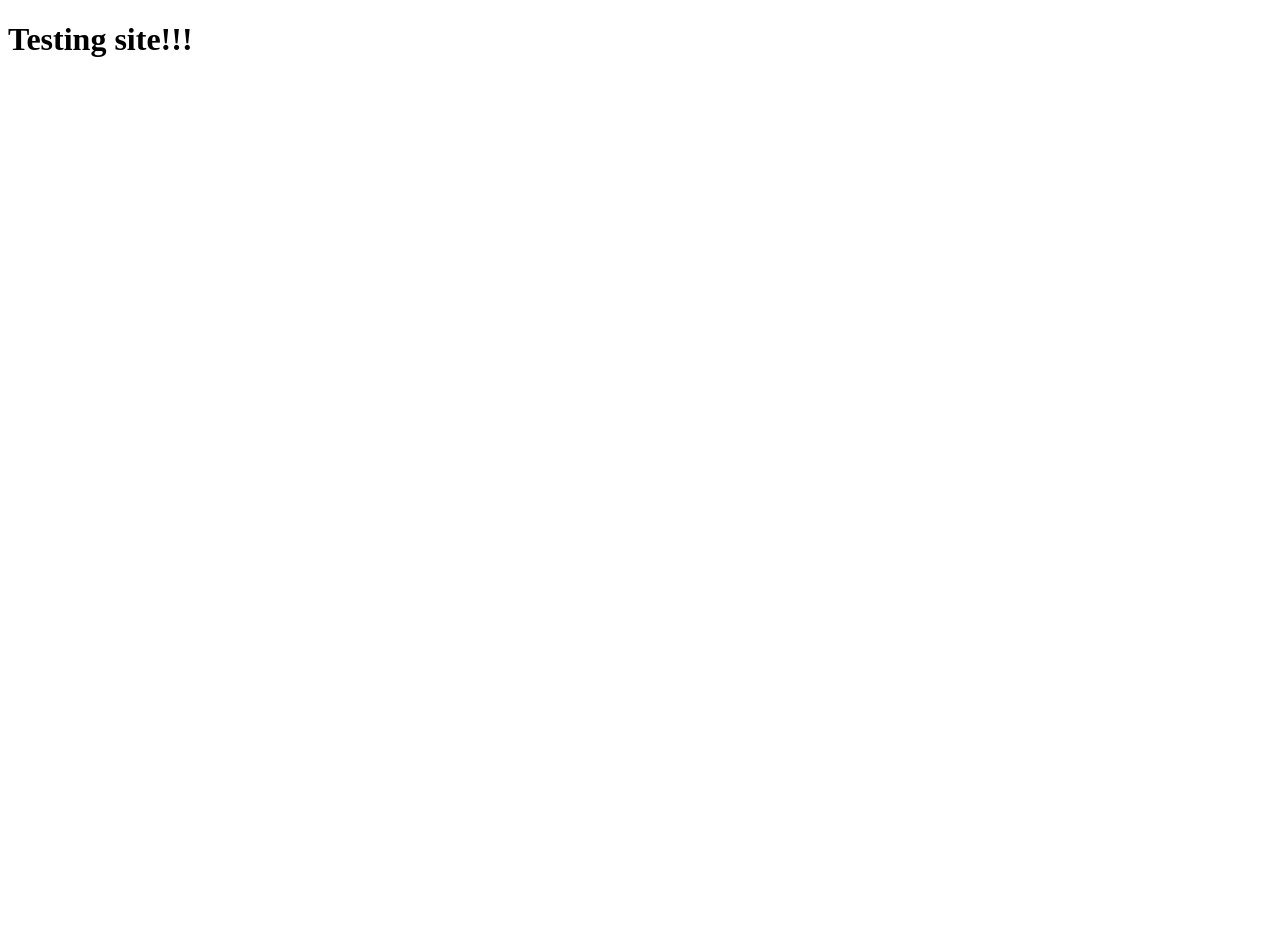
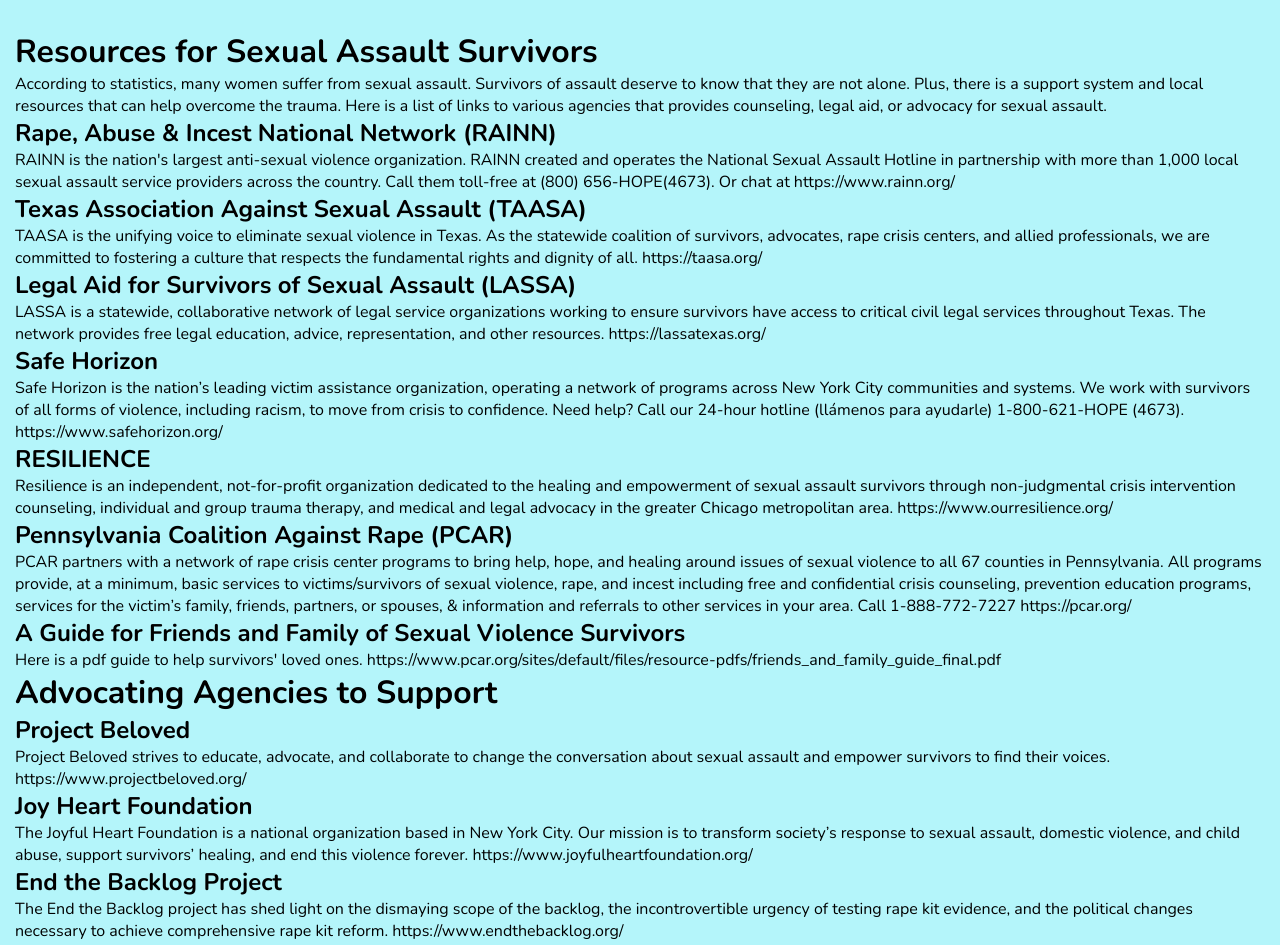
Before and after one commit to Esagecc/Resources_for_Sexual_Assault_Survivors, a plain HTML site: page index.html in a window 1280 px wide. Before the commit the page ends 800 px from the top, so only its background shows below. Drawn offline with nearby package versions, Linux system fonts and the light colour scheme.

Commit message:
adding text to the site

```diff
--- a/index.html
+++ b/index.html
@@ -5,8 +5,124 @@
     <meta http-equiv="X-UA-Compatible" content="IE=edge">
     <meta name="viewport" content="width=device-width, initial-scale=1.0">
     <title>Resources for Sexual Assault's Survivor</title>
+    <link rel="stylesheet" href="style.css">
 </head>
 <body>
-    <h1>Testing site!!!</h1>
+    <header>
+
+    </header>
+    <main>
+        <h1>Resources for Sexual Assault Survivors</h1>
+
+        <div class="">
+
+            <p class="intro-text">
+                According to statistics, many women suffer from sexual assault. Survivors of assault deserve to know that they are not alone. Plus, there is a support system and local resources that can help overcome the trauma. Here is a list of links to various agencies that provides counseling, legal aid, or advocacy for sexual assault.
+            </p>
+
+        <h2>
+           Rape, Abuse & Incest National Network (RAINN)
+        </h2>
+
+        <p class="text">
+            RAINN is the nation's largest anti-sexual violence organization. RAINN created and operates the National Sexual Assault Hotline in partnership with more than 1,000 local sexual assault service providers across the country.
+            Call them toll-free at (800) 656-HOPE(4673). Or chat at https://www.rainn.org/
+        </p>
+
+        <h2>
+            Texas Association Against Sexual Assault (TAASA)
+        </h2>
+
+        <p class="text">
+            TAASA is the unifying voice to eliminate sexual violence in Texas. As the statewide coalition of survivors, advocates, rape crisis centers, and allied professionals, we are committed to fostering a culture that respects the fundamental rights and dignity of all.
+            https://taasa.org/
+        </p>
+
+        <h2>
+            Legal Aid for Survivors of Sexual Assault (LASSA)
+        </h2>
+
+        <p class="text">
+            LASSA is a statewide, collaborative network of legal service organizations working to ensure survivors have access to critical civil legal services throughout Texas. The network provides free legal education, advice, representation, and other resources.
+            https://lassatexas.org/
+        </p>
+
+        <h2>
+            Safe Horizon
+        </h2>
+
+        <p class="text">
+            Safe Horizon is the nation’s leading victim assistance organization, operating a network of programs across New York City communities and systems. We work with survivors of all forms of violence, including racism, to move from crisis to confidence.
+            Need help? Call our 24-hour hotline (llámenos para ayudarle) 1-800-621-HOPE (4673).
+            https://www.safehorizon.org/
+        </p>
+
+        <h2>
+            RESILIENCE
+        </h2>
+
+        <p class="text">
+            Resilience is an independent, not-for-profit organization dedicated to the healing and empowerment of sexual assault survivors through non-judgmental crisis intervention counseling, individual and group trauma therapy, and medical and legal advocacy in the greater Chicago metropolitan area.
+            https://www.ourresilience.org/
+        </p>
+
+        <h2>
+            Pennsylvania Coalition Against Rape (PCAR)
+        </h2>
+
+        <p class="text">
+            PCAR partners with a network of rape crisis center programs to bring help, hope, and healing around issues of sexual violence to all 67 counties in Pennsylvania. All programs provide, at a minimum, basic services to victims/survivors of sexual violence, rape, and incest including free and confidential crisis counseling, prevention education programs, services for the victim’s family, friends, partners, or spouses, & information and referrals to other services in your area.
+            Call 1-888-772-7227
+            https://pcar.org/
+        </p>
+
+
+        <h2>
+            A Guide for Friends and Family of Sexual Violence Survivors
+        </h2>
+
+        <p class="text">
+            Here is a pdf guide to help survivors' loved ones.
+            https://www.pcar.org/sites/default/files/resource-pdfs/friends_and_family_guide_final.pdf
+        </p>
+
+        <h1>
+            Advocating Agencies to Support
+        </h1>
+
+        <h2>
+            Project Beloved
+        </h2>
+
+        <p class="text">
+            Project Beloved strives to educate, advocate, and collaborate to change the conversation about sexual assault and empower survivors to find their voices.
+            https://www.projectbeloved.org/
+        </p>
+
+        <h2>
+            Joy Heart Foundation
+        </h2>
+
+        <p class="text">
+            The Joyful Heart Foundation is a national organization based in New York City. Our mission is to transform society’s response to sexual assault, domestic violence, and child abuse, support survivors’ healing, and end this violence forever.
+            https://www.joyfulheartfoundation.org/
+        </p>
+
+        <h2>
+            End the Backlog Project
+        </h2>
+
+        <p class="text">
+            The End the Backlog project has shed light on the dismaying scope of the backlog, the incontrovertible urgency of testing rape kit evidence, and the political changes necessary to achieve comprehensive rape kit reform.
+            https://www.endthebacklog.org/
+        </p>
+
+        </div>
+
+        <script src="script.js"></script>
+
+    </main>
+
+
 </body>
 </html>
--- a/style.css
+++ b/style.css
@@ -0,0 +1,24 @@
+@import url('https://fonts.googleapis.com/css2?family=Nunito:wght@200;300;400;600;700&display=swap');
+
+*, *::before, *::after {
+    box-sizing: border-box;
+}
+
+* {
+    font-family: 'Nunito', sans-serif;
+    margin: 0;
+    padding:0;
+}
+
+body {
+    width: 100vw;
+    height: 100vh;
+    background-color: rgb(180, 245, 250);
+    display: flex;
+    flex-direction: column;
+}
+
+main {
+    padding: 30px 15px;
+
+}
```
